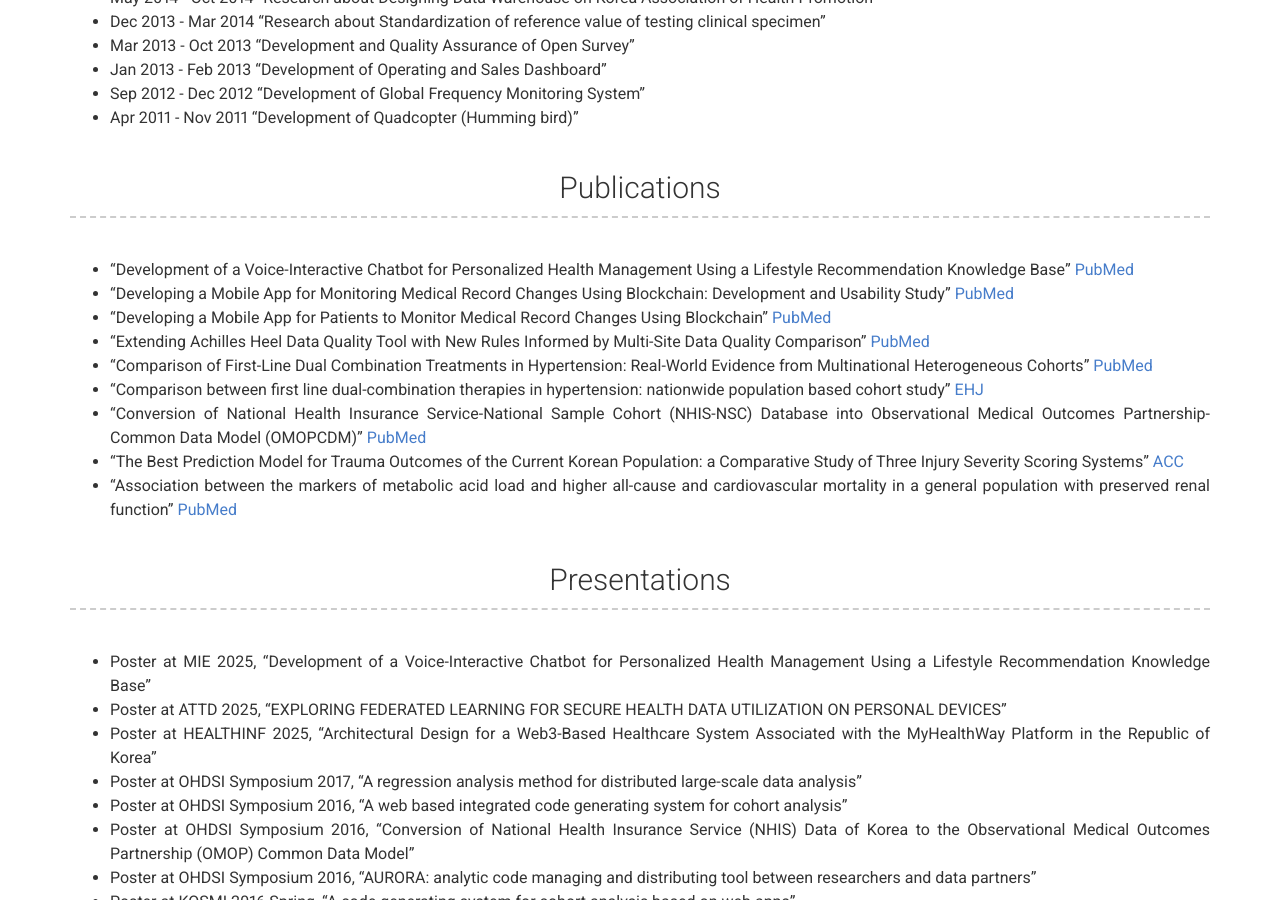
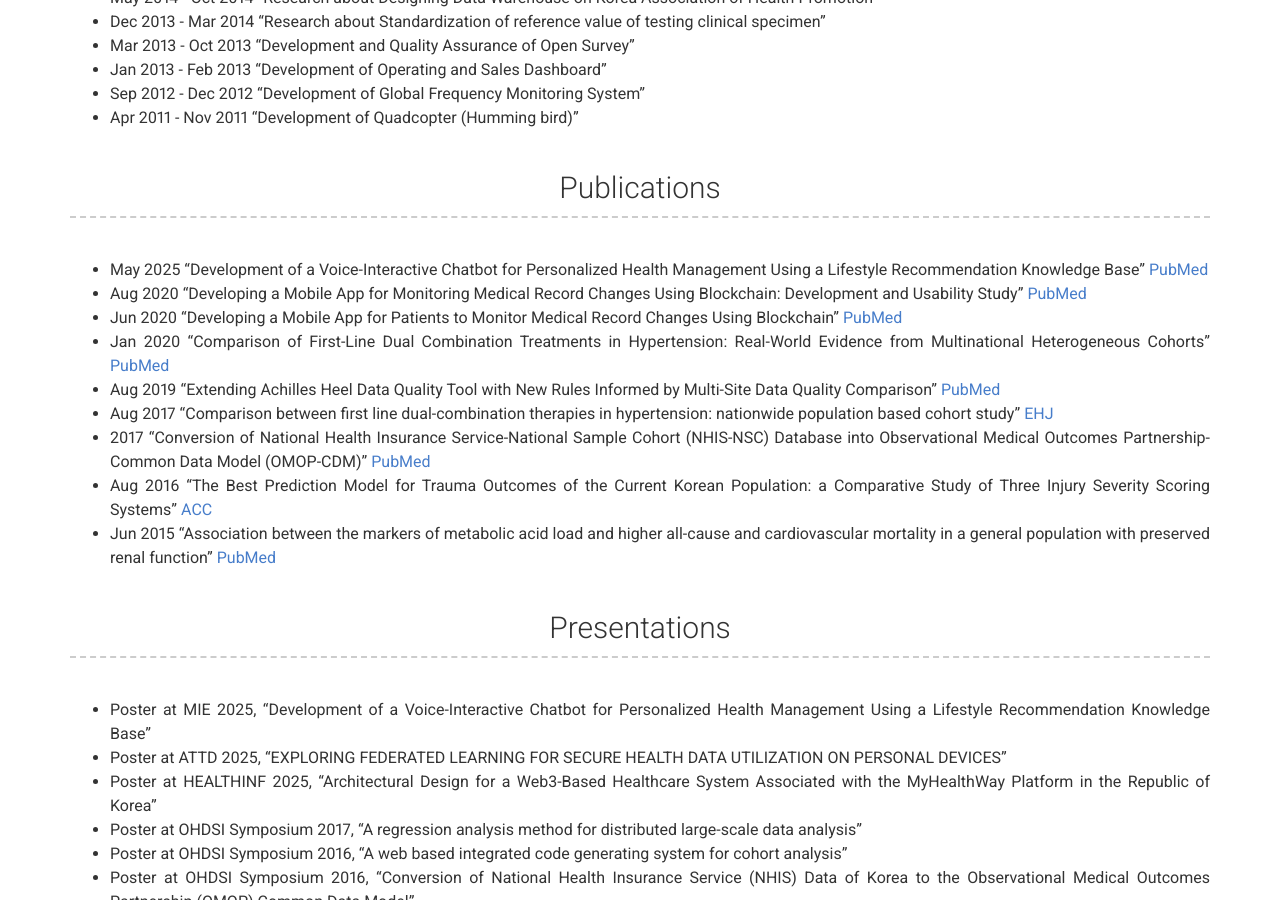
Before and after one commit to jungsungjae/jungsungjae.github.io, a Jekyll site: the page built from index.md, in a window 1280 px wide and 900 px high, scrolled down 2650 px. Built offline with Jekyll 4.4.1, drawn with Linux system fonts in a browser that asks for light colours; nearby versions of some CDN libraries.

Commit message:
Update _config.yml

```diff
--- a/_config.yml
+++ b/_config.yml
@@ -167,15 +167,15 @@ content:
   - title: Publications
     layout: text
     content: |
-      - "Development of a Voice-Interactive Chatbot for Personalized Health Management Using a Lifestyle Recommendation Knowledge Base" [PubMed](https://pubmed.ncbi.nlm.nih.gov/40380641/)
-      - "Developing a Mobile App for Monitoring Medical Record Changes Using Blockchain: Development and Usability Study" [PubMed](https://pubmed.ncbi.nlm.nih.gov/32795988/)
-      - "Developing a Mobile App for Patients to Monitor Medical Record Changes Using Blockchain" [PubMed](https://pubmed.ncbi.nlm.nih.gov/32570603/)
-      - "Extending Achilles Heel Data Quality Tool with New Rules Informed by Multi-Site Data Quality Comparison" [PubMed](https://pubmed.ncbi.nlm.nih.gov/31438195/)
-      - "Comparison of First-Line Dual Combination Treatments in Hypertension: Real-World Evidence from Multinational Heterogeneous Cohorts" [PubMed](https://pubmed.ncbi.nlm.nih.gov/31642211/)
-      - "Comparison between first line dual-combination therapies in hypertension: nationwide population based cohort study" [EHJ](https://academic.oup.com/eurheartj/article/38/suppl_1/ehx504.3893/4089616)
-      - "Conversion of National Health Insurance Service-National Sample Cohort (NHIS-NSC) Database into Observational Medical Outcomes Partnership-Common Data Model (OMOPCDM)" [PubMed](https://pubmed.ncbi.nlm.nih.gov/29295138/)
-      - "The Best Prediction Model for Trauma Outcomes of the Current Korean Population: a Comparative Study of Three Injury Severity Scoring Systems" [ACC](https://www.accjournal.org/journal/view.php?number=1039)
-      - "Association between the markers of metabolic acid load and higher all-cause and cardiovascular mortality in a general population with preserved renal function" [PubMed](https://pubmed.ncbi.nlm.nih.gov/25762414/)
+      - May 2025 "Development of a Voice-Interactive Chatbot for Personalized Health Management Using a Lifestyle Recommendation Knowledge Base" [PubMed](https://pubmed.ncbi.nlm.nih.gov/40380641/)
+      - Aug 2020 "Developing a Mobile App for Monitoring Medical Record Changes Using Blockchain: Development and Usability Study" [PubMed](https://pubmed.ncbi.nlm.nih.gov/32795988/)
+      - Jun 2020 "Developing a Mobile App for Patients to Monitor Medical Record Changes Using Blockchain" [PubMed](https://pubmed.ncbi.nlm.nih.gov/32570603/)
+      - Jan 2020 "Comparison of First-Line Dual Combination Treatments in Hypertension: Real-World Evidence from Multinational Heterogeneous Cohorts" [PubMed](https://pubmed.ncbi.nlm.nih.gov/31642211/)
+      - Aug 2019 "Extending Achilles Heel Data Quality Tool with New Rules Informed by Multi-Site Data Quality Comparison" [PubMed](https://pubmed.ncbi.nlm.nih.gov/31438195/)
+      - Aug 2017 "Comparison between first line dual-combination therapies in hypertension: nationwide population based cohort study" [EHJ](https://academic.oup.com/eurheartj/article/38/suppl_1/ehx504.3893/4089616)
+      - 2017 "Conversion of National Health Insurance Service-National Sample Cohort (NHIS-NSC) Database into Observational Medical Outcomes Partnership-Common Data Model (OMOP-CDM)" [PubMed](https://pubmed.ncbi.nlm.nih.gov/29295138/)
+      - Aug 2016 "The Best Prediction Model for Trauma Outcomes of the Current Korean Population: a Comparative Study of Three Injury Severity Scoring Systems" [ACC](https://www.accjournal.org/journal/view.php?number=1039)
+      - Jun 2015 "Association between the markers of metabolic acid load and higher all-cause and cardiovascular mortality in a general population with preserved renal function" [PubMed](https://pubmed.ncbi.nlm.nih.gov/25762414/)
   - title: Presentations
     layout: text
     content: |
```
